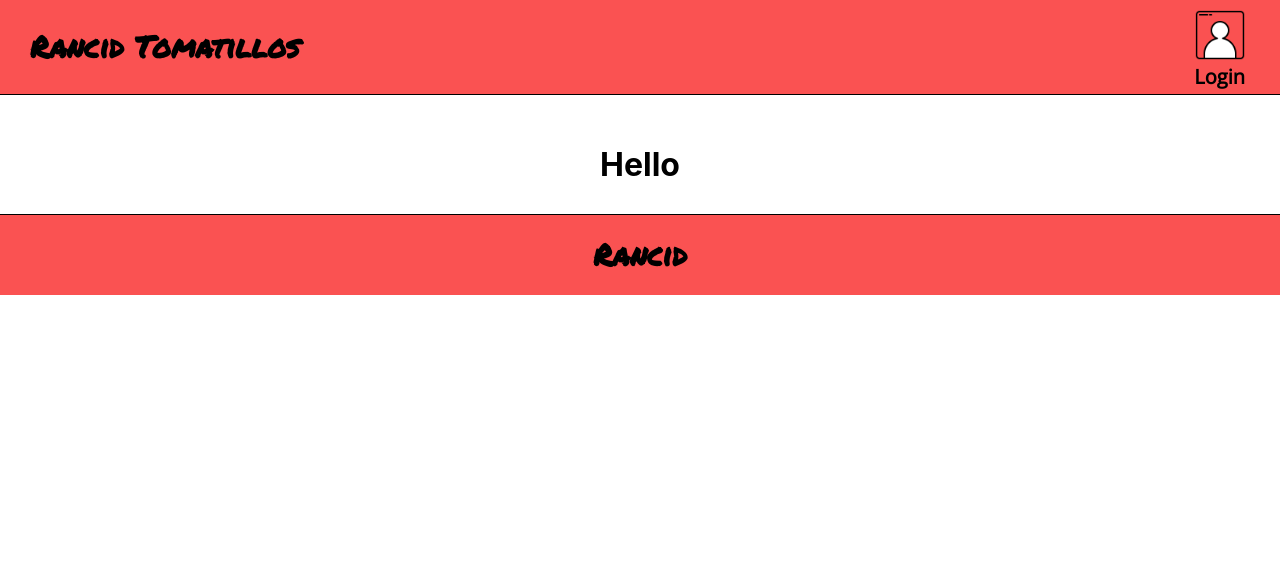
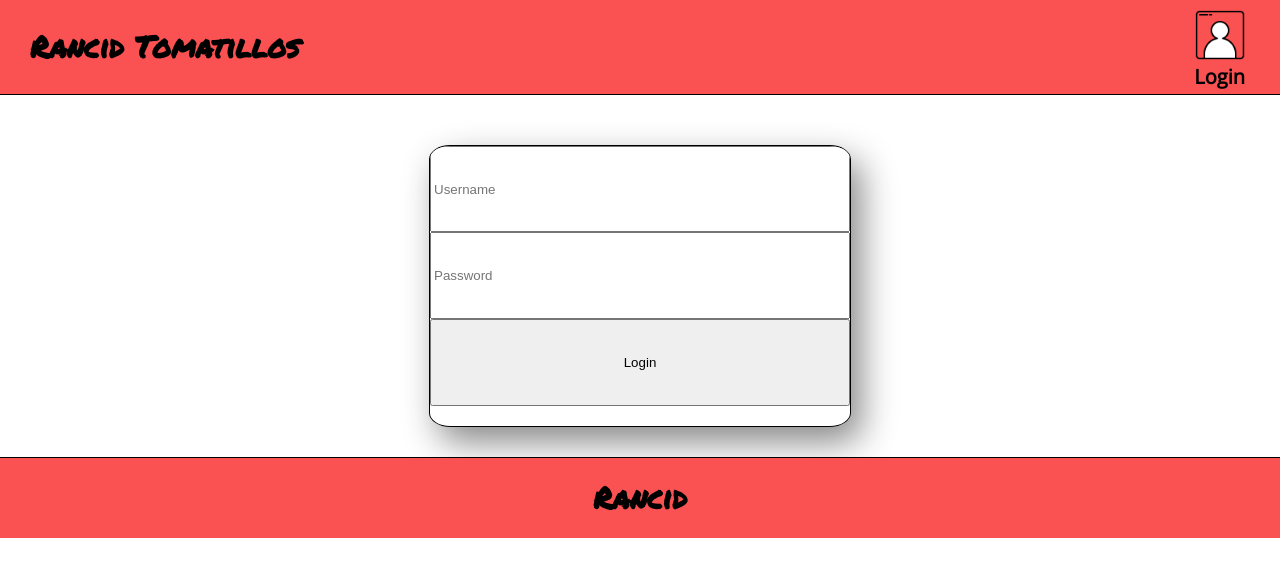
Before and after one commit to Chriscastanuela/Rancid-Tomatillos, a React (Create React App) app: page /login in a window 1280 px wide. Shown: the top 576 px of the page. Built offline with nearby package versions, Linux system fonts and the light colour scheme.

Commit message:
Build rough test and login form

```diff
--- a/package.json
+++ b/package.json
@@ -3,8 +3,6 @@
   "version": "0.1.0",
   "private": true,
   "dependencies": {
-    "@testing-library/jest-dom": "^4.2.4",
-    "@testing-library/react": "^9.5.0",
     "@testing-library/user-event": "^7.2.1",
     "node-sass": "^4.14.1",
     "react": "^16.13.1",
@@ -32,5 +30,9 @@
       "last 1 firefox version",
       "last 1 safari version"
     ]
+  },
+  "devDependencies": {
+    "@testing-library/jest-dom": "^4.2.4",
+    "@testing-library/react": "^9.5.0"
   }
 }
--- a/src/Components/List.jsx
+++ b/src/Components/List.jsx
@@ -1,16 +1,7 @@
 import React, { Component } from 'react';
 
-export class List extends Component {
-    constructor(props) {
-        super(props);
-        this.state = {
-          list: [],
-          header: ''
-        };
-    }
-
-    render() {
-        if (!this.props.list[9]) {
+export default function List(props) {
+    if (!props.list[9]) {
         return (
             <div style={divStyle}>
             </div>
@@ -18,9 +9,9 @@ export class List extends Component {
     } else {
         return (
             <div style={divStyle}>
-                    <h2 style={headerStyle}>{this.props.header}</h2>
+                <h2 style={headerStyle}>{props.header}</h2>
                 <ul style={listStyle}>
-                        {this.props.list.map(i => {
+                    {props.list.map(i => {
                         return  (
                             <span style={spanStyle}>
                                 {/* <p style={titleStyle}>{i.title} Rating: {Math.floor(i.average_rating)}</p> */}
@@ -32,7 +23,6 @@ export class List extends Component {
                 </ul>
             </div>
         )
-        }
     }
 }
 
@@ -96,7 +86,7 @@ let liStyle2 = {
     gridColumEnd: 2
 }
 
-export default List
+// export default List
 
 // componentDidMount() {
 //     let theArray = [];
--- a/src/Components/Login.jsx
+++ b/src/Components/Login.jsx
@@ -2,18 +2,31 @@ import React from 'react';
 
 export default function Login() {
     return (
-        // <React.Fragment>
-        //     <Form>
-        //         <Form.Group controlId="formGroupEmail">
-        //             <Form.Label>Email address</Form.Label>
-        //             <Form.Control type="email" placeholder="Enter email" />
-        //         </Form.Group>
-        //         <Form.Group controlId="formGroupPassword">
-        //             <Form.Label>Password</Form.Label>
-        //             <Form.Control type="password" placeholder="Password" />
-        //         </Form.Group>
-        //     </Form>
-        // </React.Fragment>
-        <h1>Hello</h1>
+        <div style={divStyle}>
+            <input type="text" name="user" id="" placeholder='Username'/>
+            <input type="text" name="password" id="" placeholder='Password'/>
+            <button style={buttonStyle}>Login</button>
+        </div>
     )
 }
+
+let divStyle = {
+    borderStyle: 'solid',
+    borderWidth: '1px',
+    borderRadius: '5%',
+    height: '260px',
+    width: '420px',
+    overflowY: 'scroll',
+    display: 'grid',
+    gridTemplateColumns: '1fr',
+    gridTemplateRows: '40',
+    marginBottom: '20px',
+    marginTop: '20px',
+    boxShadow: '10px 15px 35px #888888',
+    paddingBottom: '20px',
+    placeSelf: 'center'
+}
+
+let buttonStyle = {
+    cursor: 'pointer'
+}
```
Also changed, not shown: 2 other files (tests, documents, lock files or other folders). Lines whose indentation alone changed are shown as unchanged.
